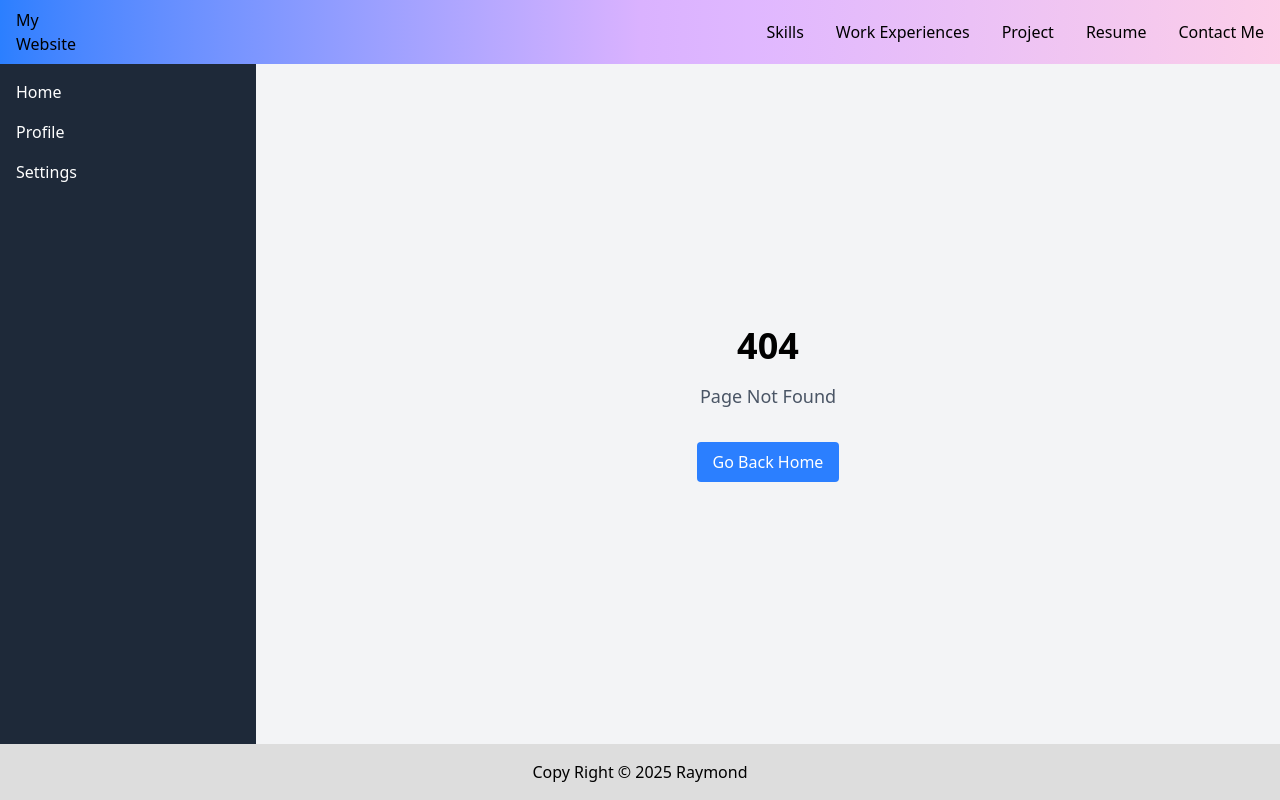
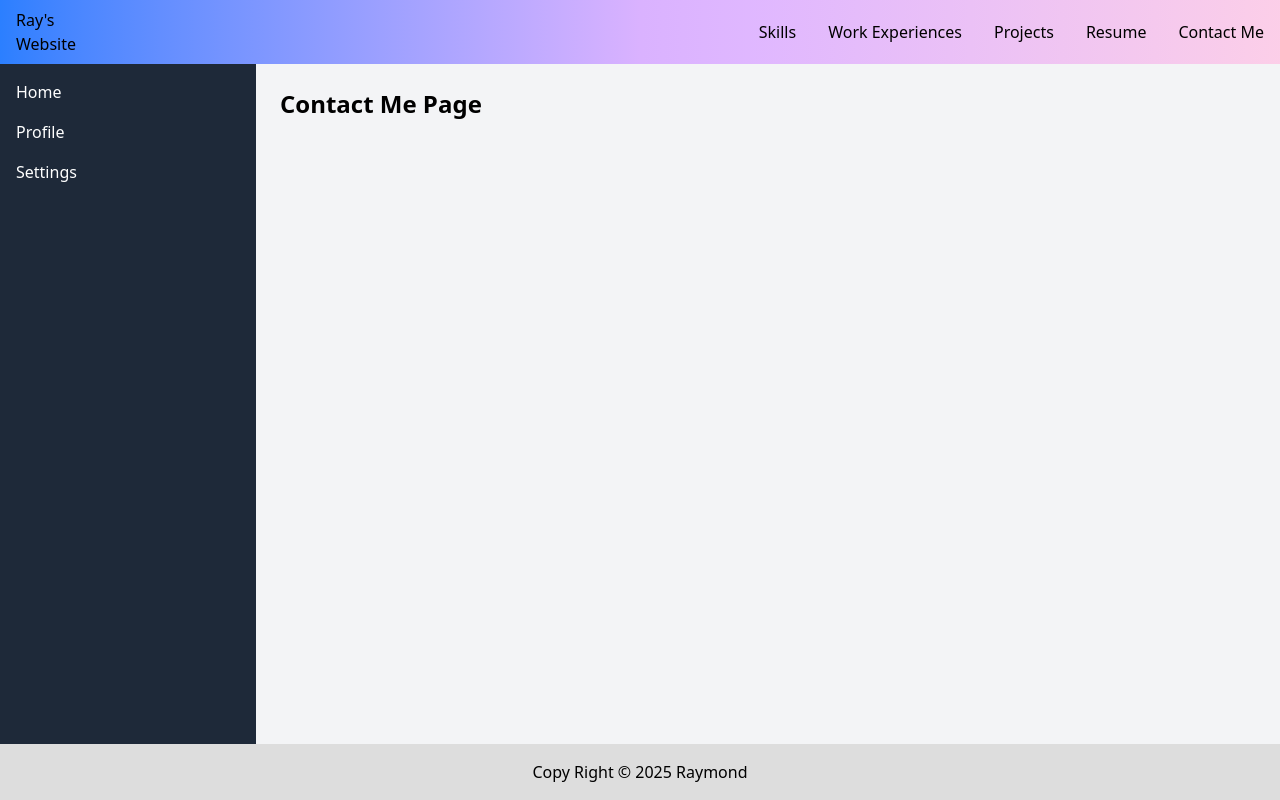
Before and after one commit to raytsangGitHub/raytsang.com, a React (Vite) app: page /raytsang.com/contactMe in a window 1280 px wide. Before the commit this address had no page. Built offline with nearby package versions, Linux system fonts and the light colour scheme.

Commit message:
added the top bar pages

```diff
--- a/src/App.jsx
+++ b/src/App.jsx
@@ -10,7 +10,12 @@ import Home from './pages/Home.jsx'; //  Home component
 import PageContent from './components/PageContent.jsx';
 import NotFoundPage from "./pages/NotFoundPage";
 
-
+// Import Top bar pages:
+import Skills from './pages/Skills';
+import WorkExperiences from './pages/WorkExperiences';
+import Projects from './pages/Projects';
+import Resume from './pages/Resume';
+import ContactMe from './pages/ContactMe';
 
 function App()
 {
@@ -24,6 +29,14 @@ function App()
         <Route path="profile" element={<Profile />} />
         <Route path="settings" element={<Settings />} />
         <Route path="/reference" element={<ReactReference />} />
+
+        {/* TopBar links*/}
+        <Route path="skills" element={<Skills />} />
+        <Route path="work-experiences" element={<WorkExperiences />} />
+        <Route path="projects" element={<Projects />} />
+        <Route path="resume" element={<Resume />} />
+        <Route path="contactMe" element={<ContactMe />} />
+
         {/* 404 Catch-All */}
         <Route path="*" element={<NotFoundPage />} />
       </Route>
--- a/src/components/Topbar.jsx
+++ b/src/components/Topbar.jsx
@@ -1,18 +1,21 @@
 import React from 'react';
+import { Link } from 'react-router-dom';
 
 function TopBar()
 {
     return (
 
         <header className="h-16 bg-gradient-to-r from-blue-500 via-purple-300 to-pink-200 text-shadow-white flex items-center px-4">
-            <h1>My Website</h1>
+            <h1>Ray's Website</h1>
             <nav className="flex w-full">
                 <ul className="flex space-x-8 ml-auto">
-                    <li className="cursor-pointer hover:underline hover:text-yellow-300 hover:drop-shadow-md transition duration-300">Skills</li>
-                    <li className="cursor-pointer hover:underline hover:text-yellow-300 hover:drop-shadow-md transition duration-300">Work Experiences</li>
-                    <li className="cursor-pointer hover:underline hover:text-yellow-300 hover:drop-shadow-md transition duration-300">Project</li>
-                    <li className="cursor-pointer hover:underline hover:text-yellow-300 hover:drop-shadow-md transition duration-300">Resume</li>
-                    <li className="cursor-pointer hover:underline hover:text-yellow-300 hover:drop-shadow-md transition duration-300">Contact Me</li>
+
+                    <li> <Link to="/skills" className="cursor-pointer hover:underline hover:text-yellow-300 hover:drop-shadow-md transition duration-300">Skills</Link></li>
+                    <li> <Link to="/Work-Experiences" className="cursor-pointer hover:underline hover:text-yellow-300 hover:drop-shadow-md transition duration-300">Work Experiences</Link></li>
+                    <li> <Link to="/Projects" className="cursor-pointer hover:underline hover:text-yellow-300 hover:drop-shadow-md transition duration-300">Projects</Link></li>
+                    <li> <Link to="Resume" className="cursor-pointer hover:underline hover:text-yellow-300 hover:drop-shadow-md transition duration-300">Resume</Link></li>
+                    <li> <Link to="/ContactMe" className="cursor-pointer hover:underline hover:text-yellow-300 hover:drop-shadow-md transition duration-300">Contact Me</Link></li>
+
                 </ul>
             </nav>
 
--- /dev/null
+++ b/src/pages/ContactMe.jsx
@@ -0,0 +1,8 @@
+import React from 'react';
+
+function ContactMe()
+{
+    return <h2 className="text-2xl font-bold">Contact Me Page</h2>;
+}
+
+export default ContactMe;
--- /dev/null
+++ b/src/pages/Projects.jsx
@@ -0,0 +1,7 @@
+import React from 'react';
+
+function Projects() {
+    return <h2 className="text-2xl font-bold">Projects</h2>;
+}
+
+export default Projects;
--- /dev/null
+++ b/src/pages/Resume.jsx
@@ -0,0 +1,8 @@
+import React from 'react';
+
+function Resume()
+{
+    return <h2 className="text-2xl font-bold">Resume Page</h2>;
+}
+
+export default Resume;
--- /dev/null
+++ b/src/pages/Skills.jsx
@@ -0,0 +1,8 @@
+import React from 'react';
+
+function Skills()
+{
+    return <h2 className="text-2xl font-bold">Skills Page</h2>;
+}
+
+export default Skills;
--- /dev/null
+++ b/src/pages/WorkExperiences.jsx
@@ -0,0 +1,8 @@
+import React from 'react';
+
+function WorkExperiences()
+{
+    return <h2 className="text-2xl font-bold">Work Experience Page</h2>;
+}
+
+export default WorkExperiences;
```
